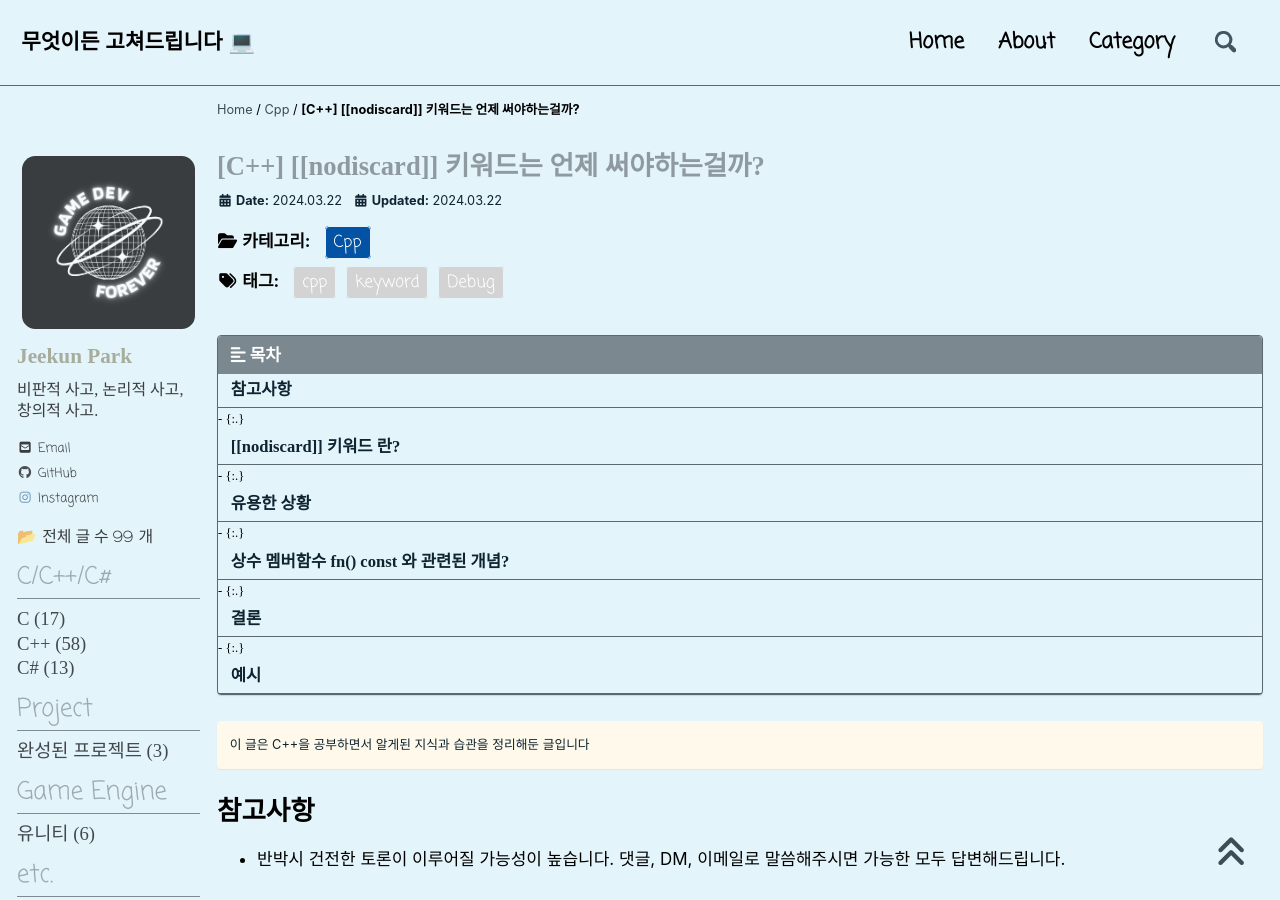
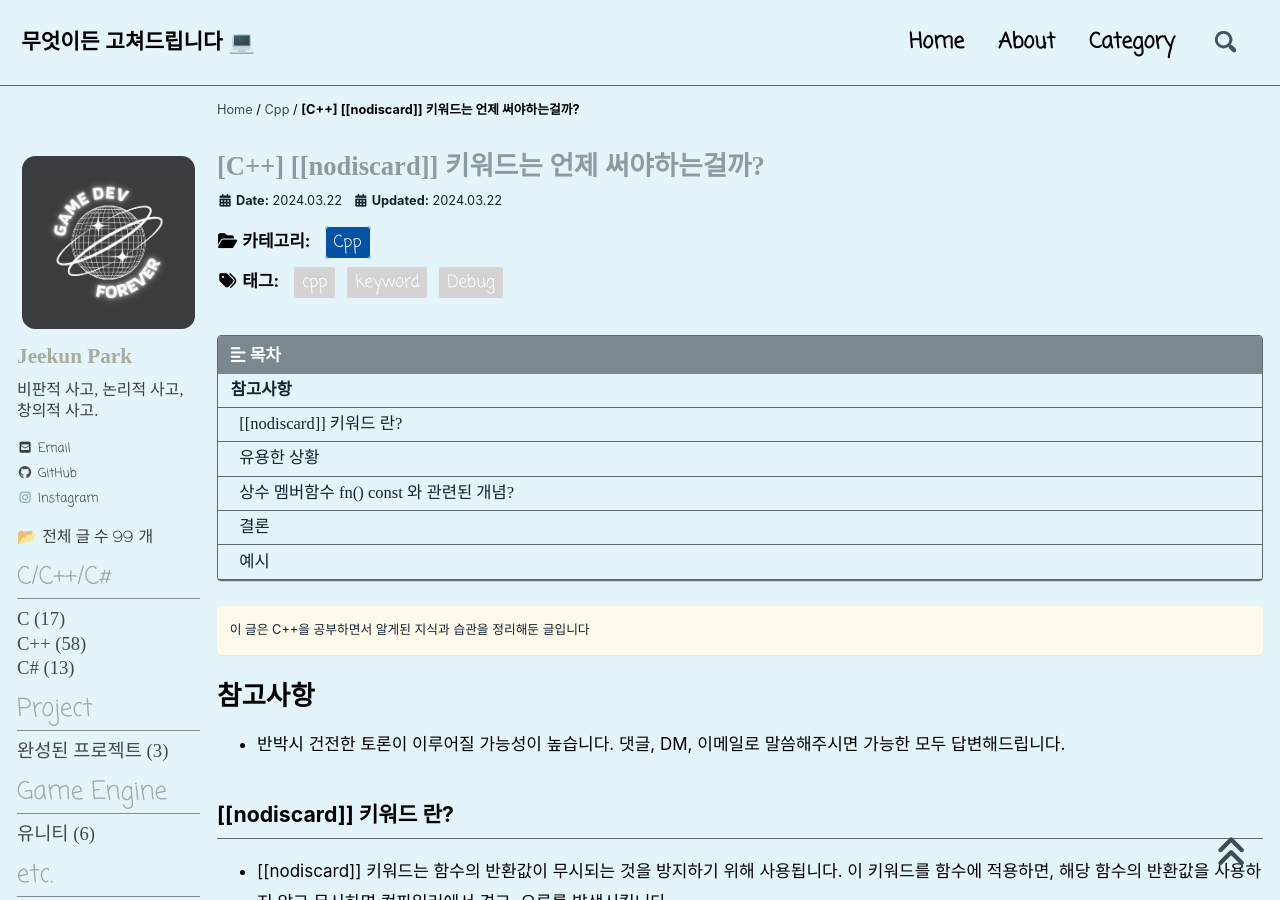
Before and after one commit to jeekpark/jeekpark.github.io, a Jekyll site: the page built from _posts/cpp/2024-03-22-cpp-0.md, in a window 1280 px wide and 900 px high. Built offline with Jekyll 4.4.1, drawn with Linux system fonts in a browser that asks for light colours; cached includes are drawn as plain includes; nearby versions of some CDN libraries; some web fonts are replaced; comment, search, counter and statistics services are not loaded.

````diff
--- a/_posts/cpp/2024-03-22-cpp-0.md
+++ b/_posts/cpp/2024-03-22-cpp-0.md
@@ -26,25 +26,25 @@ lastmod:    2024-03-22T16:55:00+09:00
 # 참고사항
 - 반박시 건전한 토론이 이루어질 가능성이 높습니다. 댓글, DM, 이메일로 말씀해주시면 가능한 모두 답변해드립니다.
 
-### \[[nodiscard]] 키워드 란?
+## \[[nodiscard]] 키워드 란?
 - [[nodiscard]] 키워드는 함수의 반환값이 무시되는 것을 방지하기 위해 사용됩니다. 이 키워드를 함수에 적용하면, 해당 함수의 반환값을 사용하지 않고 무시하면 컴파일러에서 경고, 오류를 발생시킵니다.
 
-### 유용한 상황
+## 유용한 상황
 1. 오류 상태 반환: 함수가 오류상태를 반환할 떄 이를 무시하면 문제가 발생할 가능성이 있습니다. 예를 들어 메모리 할당, 파일 읽기 쓰기와 같은 루틴에서 실패상태를 반환할 때 반환값이 무시되지 않도록 \[[nodiscard]]로 반환값 사용을 강제합니다.
 2. 중요한 계산 결과: 어떤 루틴이 중요한 계산을 수행하고 그 결과를 반환할 때, 그 결과를 무시할 경우 프로그래머의 실수일 가능성이 높습니다. 이를 방지하고자 정적 타임에 검사할 수 있는 \[[nodiscard]]키워드를 사용하는 것은 유용합니다.
 3. 사이드이펙트가 없는 함수: 사이드 이펙트가 없으면서 반환값이 유일한 목적인 함수를 사용할 때, 반환값을 사용하지 않는다면 해당 함수의 사용은 아무의미가 없습니다. 필요가 없다면 함수 호출을 없애야하고, 필요가 있다면 반환값을 사용해야하므로 프로그래밍 실수를 방지할 수 있습니다.
 
-### 상수 멤버함수 fn() const 와 관련된 개념?
+## 상수 멤버함수 fn() const 와 관련된 개념?
 - C++에서 멤버 함수 시그니처 뒤에 const를 붙이는 것은 해당 멤버 함수가 객체의 상태를 변경하지 않는다는 것을 나타냅니다.
 - 이는 멤버 함수가 객체 멤버 데이터를 수정하지 않는다는 것을 보증합니다.
 - 자신의 데이터를 수정하는 사이드 이펙트가 없기 때문에 상수 멤버함수는 반환 값을 주요한 기능으로 취급하는 경우가 많습니다.
 - 주요 목적이 반환값인 함수에서 \[[nodiscard]] 키워드를 사용하면 프로그래머가 반환값을 무시하는 실수를 방지할 수 있습니다.
 - 상수 멤버함수가 많은 경우에 주요 목적이 반환값이기 때문에 const 멤버 함수를 작성할 경우 \[[nodiscard]]키워드를 함께 고려하면 적절할 것 같습니다.
 
-### 결론
+## 결론
 - 반환값만이 존재 목적인 함수들이 종종있습니다. \[[nodiscard]] 키워드를 사용하면 반환값을 무시해버리는 프로그래밍 실수를 방지할 수 있습니다.
 
-### 예시
+## 예시
 ```cpp
 [[nodiscard]] int somethingImportant();
 
@@ -63,6 +63,6 @@ int main()
 }
 ```
 
-
+***
 
 [맨 위로 이동하기](#){: .btn .btn--primary }{: .align-right}
````
